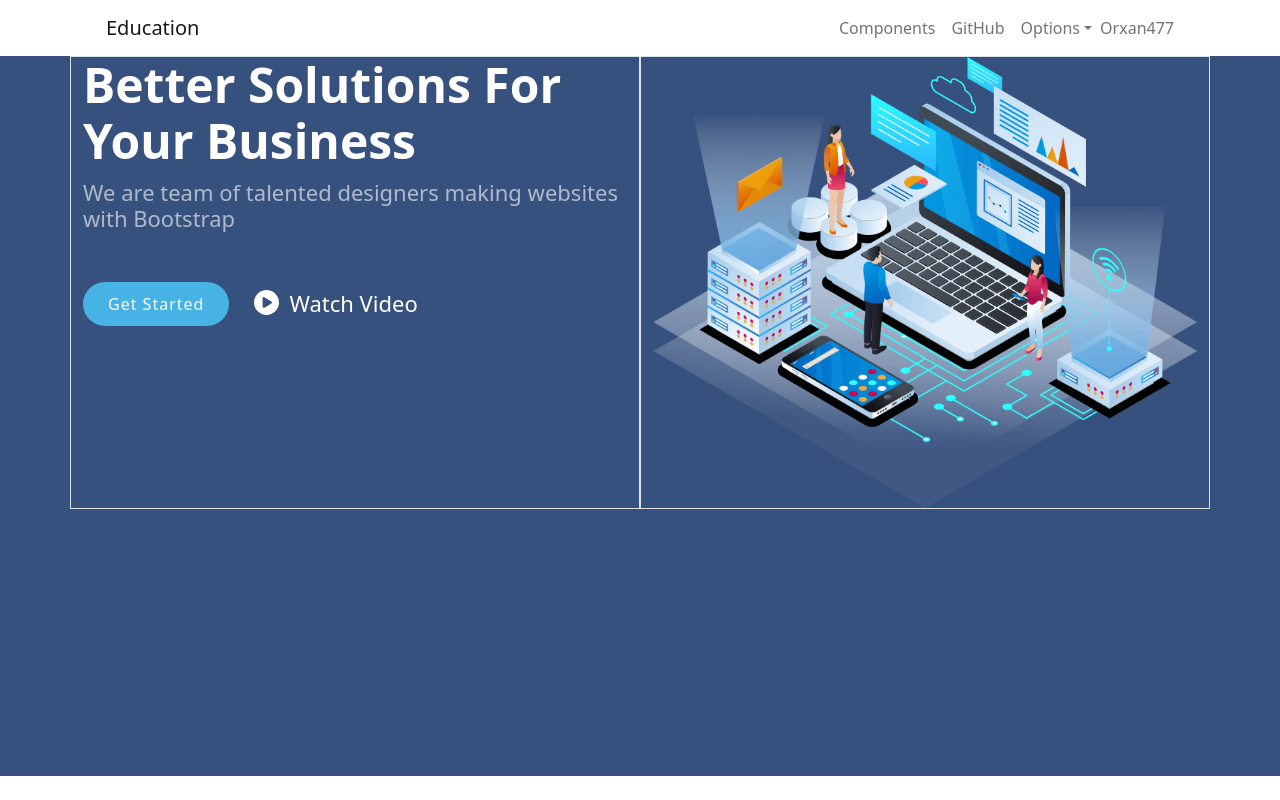
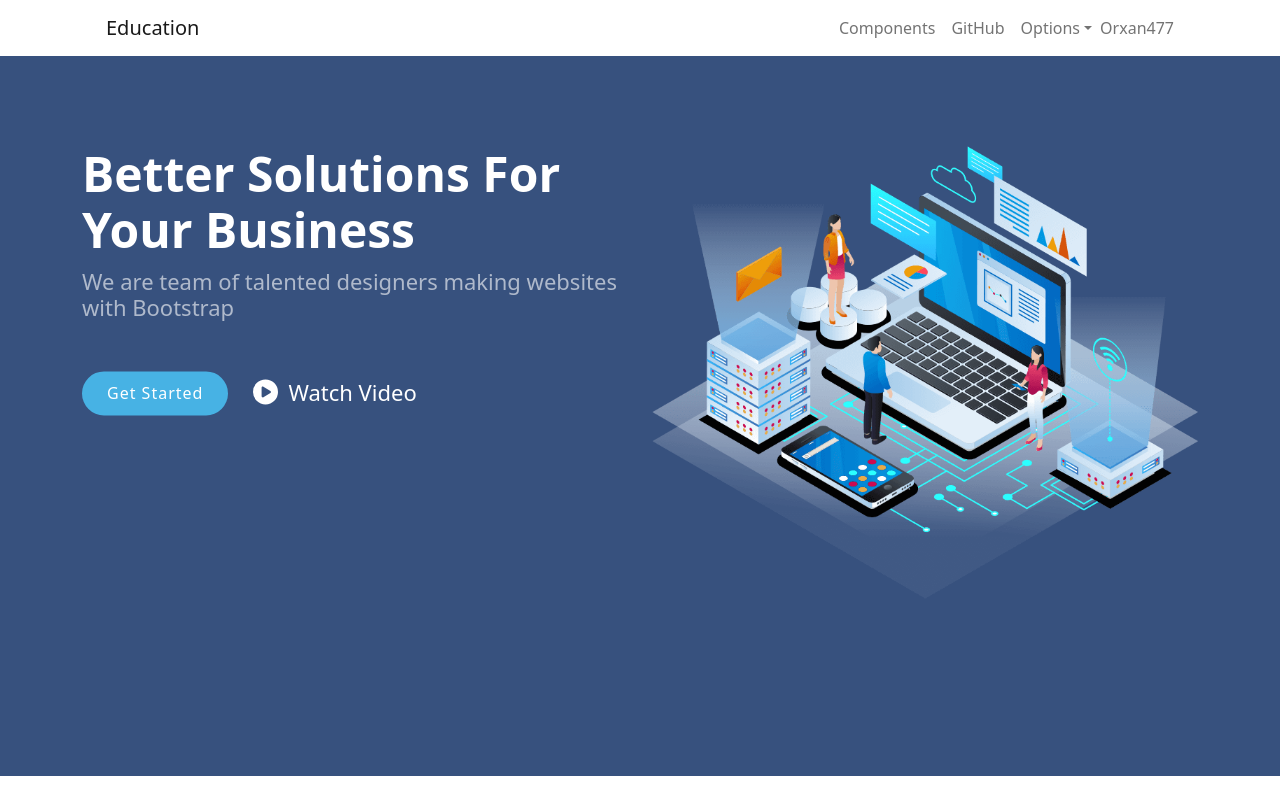
Before and after one commit to Orxan477/React-App, a React (Create React App) app: page / in a window 1280 px wide. Built offline with nearby package versions, Linux system fonts and the light colour scheme.

Commit message:
Fixed Files

```diff
--- a/src/App.js
+++ b/src/App.js
@@ -1,8 +1,7 @@
-import { Container, Row, Col } from "reactstrap";
+import { Container, Row } from "reactstrap";
 import Navbar from "./Components/Navbar/Navbar";
 import "./assets/css/style.css";
-import IntroLeft from "./Components/Intro/IntroLeft";
-import IntroRight from "./Components/Intro/IntroRight";
+import Intro from "./Components/Intro/Intro";
 
 function App() {
   return (
@@ -12,29 +11,8 @@ function App() {
           <Navbar />
         </Row>
       </Container>
-      <section className="p-0 d-flex relative-section">
-        <div
-          style={{
-            backgroundColor: "#37517e",
-            width: "100%",
-            height: "90vh",
-          }}
-        >
-          <Container>
-            <Row>
-              <Col lg="12" className="Items-intro">
-                <Row>
-                  <Col lg="6 border" className="left-col">
-                    <IntroLeft/>
-                  </Col>
-                  <Col lg="6 border">
-                  <IntroRight/>
-                  </Col>
-                </Row>
-              </Col>
-            </Row>
-          </Container>
-        </div>
+      <section className="p-0 d-flex ">
+        <Intro />
       </section>
     </div>
   );
--- /dev/null
+++ b/src/Components/Intro/Intro.js
@@ -0,0 +1,33 @@
+import React, { Component } from 'react'
+import { Col, Container, Row } from 'reactstrap'
+import IntroLeft from './IntroLeft'
+import IntroRight from './IntroRight'
+
+export default class Intro extends Component {
+  render() {
+    return (
+        <div className="section-back"
+        style={{
+          backgroundColor: "#37517e",
+          width: "100%",
+          height: "90vh",
+        }}
+      >
+        <Container className="relative-section">
+          <Row>
+            <Col lg="12" className="Items-intro">
+              <Row>
+                <Col lg="6" className="left-col">
+                  <IntroLeft/>
+                </Col>
+                <Col lg="6">
+                <IntroRight/>
+                </Col>
+              </Row>
+            </Col>
+          </Row>
+        </Container>
+      </div>
+    )
+  }
+}
--- a/src/assets/css/style.css
+++ b/src/assets/css/style.css
@@ -1,14 +1,11 @@
-/* .relative-section{
+.relative-section{
     background-position: center center;
     position: relative;
     background-size: cover;
-} */
-/* .Items-intro{
+} .Items-intro{
     position:absolute;
-    top:50%;
-    left: 50%;
-    transform: translate(-50%, -50%);
-} */
+    transform: translateY(20%);
+}
 .right-col{
     width: 550px;
 }
@@ -54,3 +51,8 @@
     margin-right: 10px;
     font-size: 25px;
 }
+.section-back{
+    background-color: "#37517e";
+    width: "100%";
+    min-height: "90vh"
+}
```
